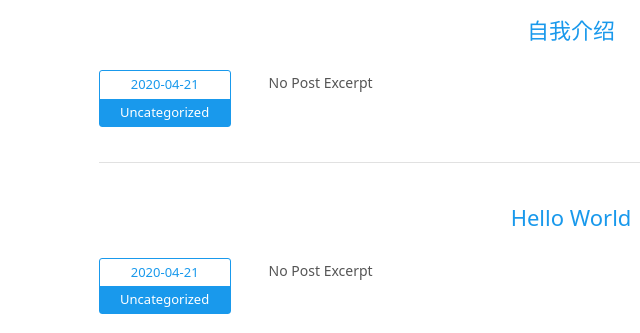
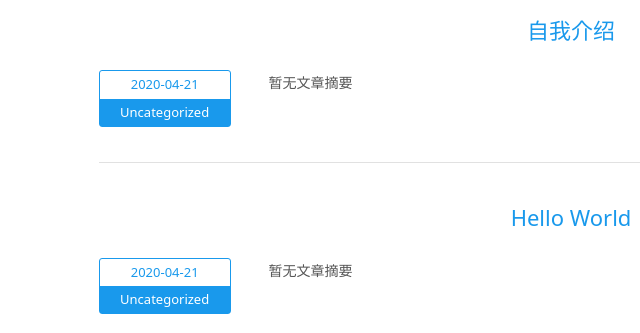
Before and after one commit to chenzan01/chenzan01.github.io, a plain HTML site: page index.html in a window 1280 px wide. Shown: the part 338-671 px from the top of the page, 69-709 px from the left. Drawn offline with Linux system fonts and the light colour scheme.

Commit message:
Site updated: 2020-04-21 09:21:01

```diff
--- a/index.html
+++ b/index.html
@@ -112,7 +112,7 @@
       </div>
     </div>
     <!-- Post Excerpt -->
-    <div class="excerpt typo">No Post Excerpt</div>
+    <div class="excerpt typo">暂无文章摘要</div>
     <!-- Post Tags -->
     <div class="tags">
 
@@ -138,7 +138,7 @@
       </div>
     </div>
     <!-- Post Excerpt -->
-    <div class="excerpt typo">No Post Excerpt</div>
+    <div class="excerpt typo">暂无文章摘要</div>
     <!-- Post Tags -->
     <div class="tags">
 
```
Also changed, not shown: 2020/04/21/hello-world/index.html (+1 -1 lines), 2020/04/21/自我介绍/index.html (+1 -1 lines).
